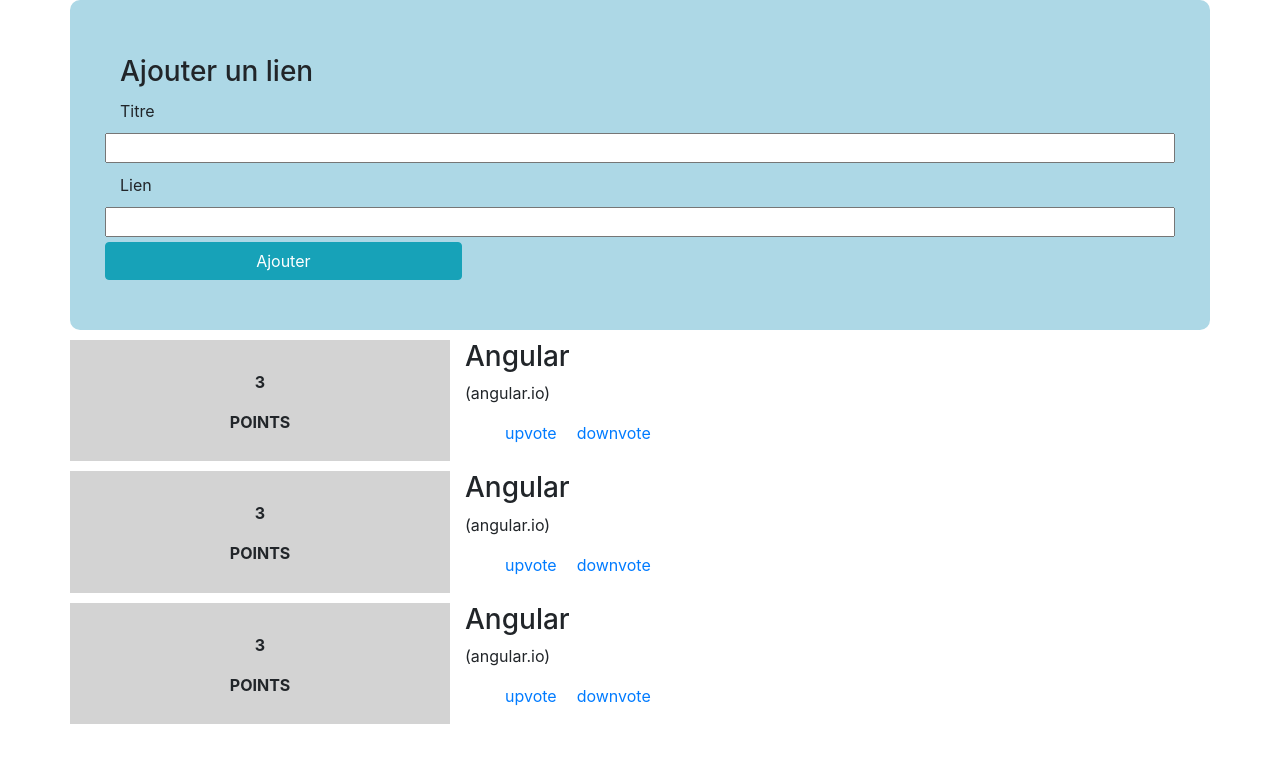
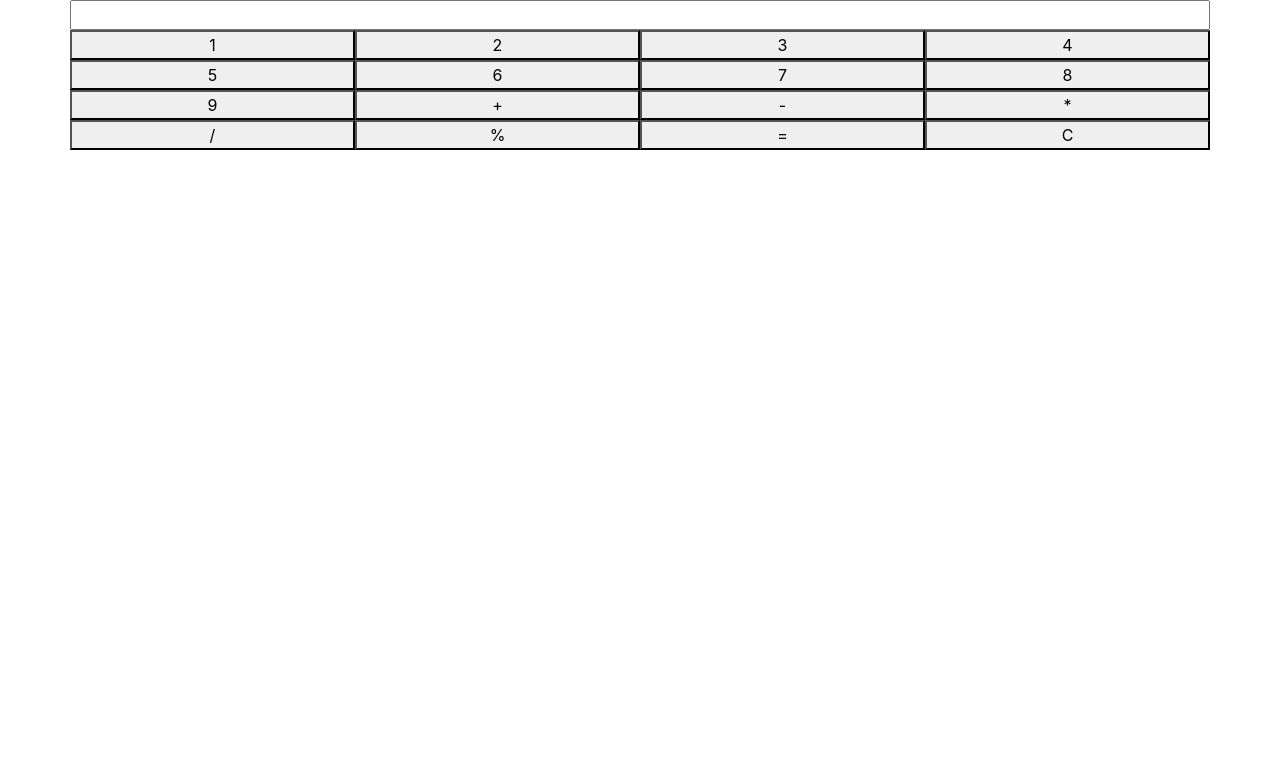
Before and after one commit to guillaume-artignan/formationAngular, an Angular app: page / in a window 1280 px wide. Shown: the top 762 px of the page. Built offline with nearby package versions, Linux system fonts and the light colour scheme.

Commit message:
Articles

```diff
--- a/package.json
+++ b/package.json
@@ -22,6 +22,7 @@
     "bootstrap": "^4.3.1",
     "core-js": "^2.5.4",
     "jquery": "^3.4.1",
+    "lite-server": "^2.5.4",
     "popper": "^1.0.1",
     "rxjs": "~6.3.3",
     "tslib": "^1.9.0",
--- a/src/app/app.module.ts
+++ b/src/app/app.module.ts
@@ -22,6 +22,6 @@
   //Contient les services
   providers: [],
   //La classe de démarrage
-  bootstrap: [AppComponent]
+  bootstrap: [CalculatriceComponent]
 })
 export class AppModule { }
--- a/src/app/article/article.component.html
+++ b/src/app/article/article.component.html
@@ -1,16 +1,16 @@
 
 	<div class="article row">
 		<div class="points col-4">
-			<p>3</p>
+			<p>{{votes}}</p>
 			<p>POINTS</p>
 
 		</div>
 		<div class="col-8">
-			<h3>Angular</h3>
-			<p>(angular.io)</p>
+			<h3>{{titre}}</h3>
+			<p>({{domaine}})</p>
 			<ul>
-				<li> <a href="">upvote</a> </li>
-				<li> <a href="">downvote</a> </li>
+				<li> <a href="" (click)="votePour($event)" >upvote</a> </li>
+				<li> <a href="" (click)="voteContre($event)">downvote</a> </li>
 			</ul>
 		</div>
 	</div>
--- a/src/app/article/article.component.ts
+++ b/src/app/article/article.component.ts
@@ -7,6 +7,20 @@
 })
 export class ArticleComponent implements OnInit {
 
+  votes : number = 0;
+  titre : string = "Angular";
+  domaine : string= "Angular.io"
+
+  votePour(evt){
+    evt.preventDefault();
+    this.votes++;
+  }
+
+  voteContre(evt){
+    evt.preventDefault();
+    this.votes--;
+  }
+
   constructor() { }
 
   ngOnInit() {
```
Also changed, not shown: 1 other file (tests, documents, lock files or other folders).
